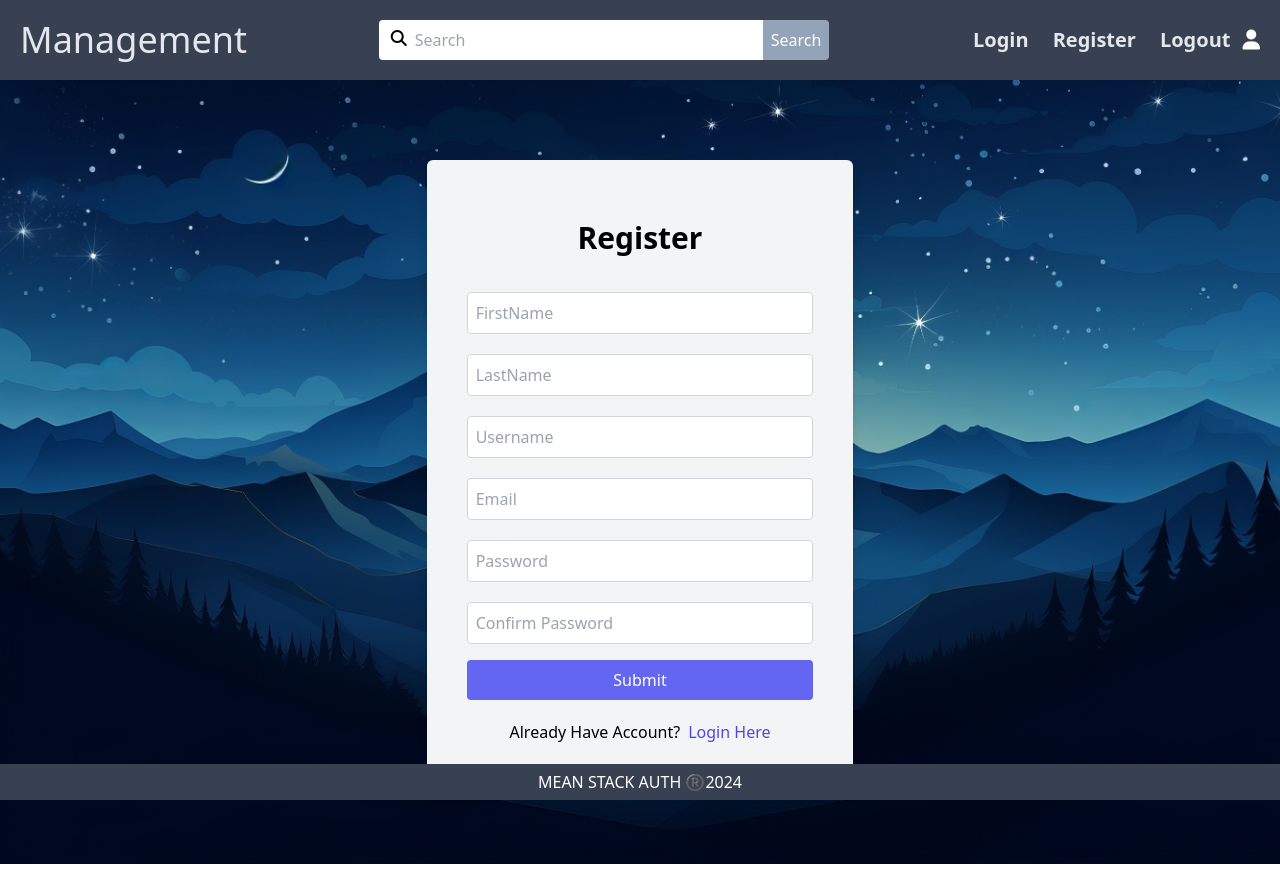
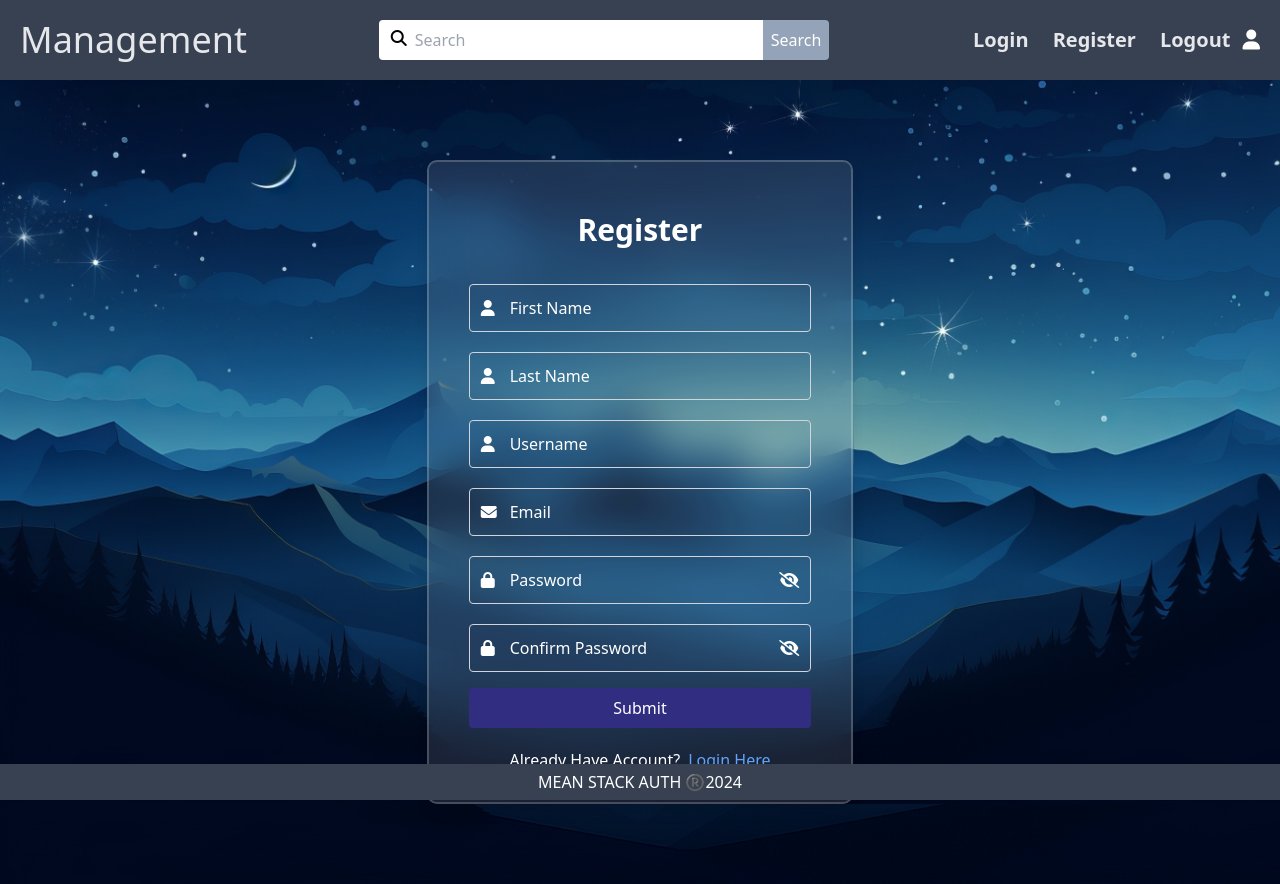
Before and after one commit to jnorgini/angular-jwt, an Angular app: page /register in a window 1280 px wide. Built offline with nearby package versions, Linux system fonts and the light colour scheme; no server answers.

Commit message:
feat: register form with better stylization and blur effect

```diff
--- a/src/app/pages/register/register.component.css
+++ b/src/app/pages/register/register.component.css
@@ -0,0 +1,21 @@
+.register-page input::placeholder {
+  color: white;
+}
+
+.register-page button:hover {
+  background-color: white;
+  color: black;
+}
+
+.register-page button:active {
+  transform: translateY(2px);
+  transition: transform 0.2s ease;
+}
+
+.register-page a:hover {
+  color: white;
+}
+
+.register-page input:focus {
+  outline: 1px solid white;
+}
--- a/src/app/pages/register/register.component.html
+++ b/src/app/pages/register/register.component.html
@@ -1,36 +1,56 @@
-<div class="lg:w-4/12 p-10 shadow-lg mx-auto m-20 bg-gray-100 rounded-md">
+<div class="lg:w-4/12 p-10 register-page shadow-lg mx-auto m-20 bg-gray-100 rounded-md"
+  style="background-color: rgba(255, 255, 255, 0.1); backdrop-filter: blur(20px); border: 2px solid rgba(255, 255, 255, .2); color: #fff; border-radius: 10px; padding: 30px 40px;">
   <h3 class="text-3xl text-center font-semibold py-5">Register</h3>
   <form class="flex flex-col">
-    <div class="flex flex-col mt-4 mb-1">
-      <input class="p-2 border border-gray-300 rounded" [(ngModel)]="registerDto.firstName" name="firstName" type="text"
-        placeholder="FirstName" [ngClass]="{'border-red-500': validation && !registerDto.firstName }">
-      <span class="text-red-500" *ngIf="validation && !registerDto.firstName">*FirstName is required</span>
+    <div class="flex flex-col mt-4 mb-1 relative">
+      <i class="fa fa-user absolute top-4 left-3 text-white"></i>
+      <input class="p-2 pl-10 h-12 border border-gray-300 rounded bg-transparent text-white"
+        [(ngModel)]="registerDto.firstName" name="firstName" type="text" placeholder="First Name"
+        [ngClass]="{'border-red-500': validation && !registerDto.firstName }">
+      <!-- <span class="text-red-500" *ngIf="validation && !registerDto.firstName">*First Name is required</span> -->
     </div>
-    <div class="flex flex-col mt-4 mb-1">
-      <input class="p-2 border border-gray-300 rounded" [(ngModel)]="registerDto.lastName" name="lastName" type="text"
-        placeholder="LastName" [ngClass]="{'border-red-500': validation && !registerDto.lastName }">
-      <span class="text-red-500" *ngIf="validation && !registerDto.lastName">*LastName is required</span>
+    <div class="flex flex-col mt-4 mb-1 relative">
+      <i class="fa fa-user absolute top-4 left-3 text-white"></i>
+      <input class="p-2 pl-10 h-12 border border-gray-300 rounded bg-transparent text-white"
+        [(ngModel)]="registerDto.lastName" name="lastName" type="text" placeholder="Last Name"
+        [ngClass]="{'border-red-500': validation && !registerDto.lastName }">
+      <!-- <span class="text-red-500" *ngIf="validation && !registerDto.lastName">*Last Name is required</span> -->
     </div>
-    <div class="flex flex-col mt-4 mb-1">
-      <input class="p-2 border border-gray-300 rounded" [(ngModel)]="registerDto.username" name="username" type="text"
-        placeholder="Username" [ngClass]="{'border-red-500': validation && !registerDto.username }">
-      <span class="text-red-500" *ngIf="validation && !registerDto.username">*Username is required</span>
+    <div class="flex flex-col mt-4 mb-1 relative">
+      <i class="fa fa-user absolute top-4 left-3 text-white"></i>
+      <input class="p-2 pl-10 h-12 border border-gray-300 rounded bg-transparent text-white"
+        [(ngModel)]="registerDto.username" name="username" type="text" placeholder="Username"
+        [ngClass]="{'border-red-500': validation && !registerDto.username }">
+      <!-- <span class="text-red-500" *ngIf="validation && !registerDto.username">*Username is required</span> -->
     </div>
-    <div class="flex flex-col mt-4 mb-1">
-      <input class="p-2 border border-gray-300 rounded" [(ngModel)]="registerDto.email" name="email" type="text"
-        placeholder="Email" [ngClass]="{'border-red-500': validation && !registerDto.email }">
-      <span class="text-red-500" *ngIf="validation && !registerDto.email">*Email is required</span>
+    <div class="flex flex-col mt-4 mb-1 relative">
+      <i class="fa fa-envelope absolute top-4 left-3 text-white"></i>
+      <input class="p-2 pl-10 h-12 border border-gray-300 rounded bg-transparent text-white"
+        [(ngModel)]="registerDto.email" name="email" type="text" placeholder="Email"
+        [ngClass]="{'border-red-500': validation && !registerDto.email }">
+      <!-- <span class="text-red-500" *ngIf="validation && !registerDto.email">*Email is required</span> -->
     </div>
-    <div class="flex flex-col mt-4 mb-1">
-      <input class="p-2 border border-gray-300 rounded" [(ngModel)]="registerDto.password" name="password"
-        type="password" placeholder="Password" [ngClass]="{'border-red-500': validation && !registerDto.password }">
-      <span class="text-red-500" *ngIf="validation && !registerDto.password">*Password is required</span>
+    <div class="flex flex-col mt-4 mb-1 relative">
+      <i class="fa fa-lock absolute top-4 left-3 text-white"></i>
+      <input #passwordInput class="p-2 pl-10 h-12 border border-gray-300 rounded bg-transparent text-white"
+        [(ngModel)]="registerDto.password" name="password" type="password" placeholder="Password"
+        [ngClass]="{'border-red-500': validation && !registerDto.password }">
+      <!-- <span class="text-red-500" *ngIf="validation && !registerDto.password">*Password is required</span> -->
+      <i *ngIf="passwordVisible" class="fa fa-eye absolute top-4 right-3 text-white cursor-pointer"
+        (click)="togglePasswordVisibility(passwordInput)"></i>
+      <i *ngIf="!passwordVisible" class="fa fa-eye-slash absolute top-4 right-3 text-white cursor-pointer"
+        (click)="togglePasswordVisibility(passwordInput)"></i>
     </div>
-    <div class="flex flex-col mt-4 mb-1">
-      <input class="p-2 border border-gray-300 rounded" [(ngModel)]="registerDto.confirmPassword" name="confirmPassword"
-        type="password" placeholder="Confirm Password"
+    <div class="flex flex-col mt-4 mb-1 relative">
+      <i class="fa fa-lock absolute top-4 left-3 text-white"></i>
+      <input #confirmPasswordInput class="p-2 pl-10 h-12 border border-gray-300 rounded bg-transparent text-white"
+        [(ngModel)]="registerDto.confirmPassword" name="confirmPassword" type="password" placeholder="Confirm Password"
         [ngClass]="{'border-red-500': validation && !registerDto.confirmPassword }">
-      <span class="text-red-500" *ngIf="validation && !registerDto.confirmPassword">*Confirm Password is required</span>
+      <!-- <span class="text-red-500" *ngIf="validation && !registerDto.confirmPassword">*Confirm Password is required</span> -->
+      <i *ngIf="confirmPasswordVisible" class="fa fa-eye absolute top-4 right-3 text-white cursor-pointer"
+        (click)="toggleConfirmPasswordVisibility(confirmPasswordInput)"></i>
+      <i *ngIf="!confirmPasswordVisible" class="fa fa-eye-slash absolute top-4 right-3 text-white cursor-pointer"
+        (click)="toggleConfirmPasswordVisibility(confirmPasswordInput)"></i>
     </div>
     <div class="flex flex-col mt-4 mb-1" style="display: none;">
       <select id="role" name="role" [(ngModel)]="registerDto.role">
@@ -42,9 +62,9 @@
         <option value="0" selected hidden></option>
       </select>
     </div>
-    <button class="bg-indigo-500 p-2 rounded mt-3 text-white" (click)="register(registerDto)">Submit</button>
+    <button class="bg-indigo-900 p-2 rounded mt-3 text-white" (click)="register(registerDto)">Submit</button>
   </form>
   <div class="flex justify-center mt-5">
-    <span>Already Have Account?</span> <a class="text-indigo-600 ml-2 cursor-pointer" routerLink="/login">Login Here</a>
+    <span>Already Have Account?</span> <a class="text-blue-400 ml-2 cursor-pointer" routerLink="/login">Login Here</a>
   </div>
 </div>
```
